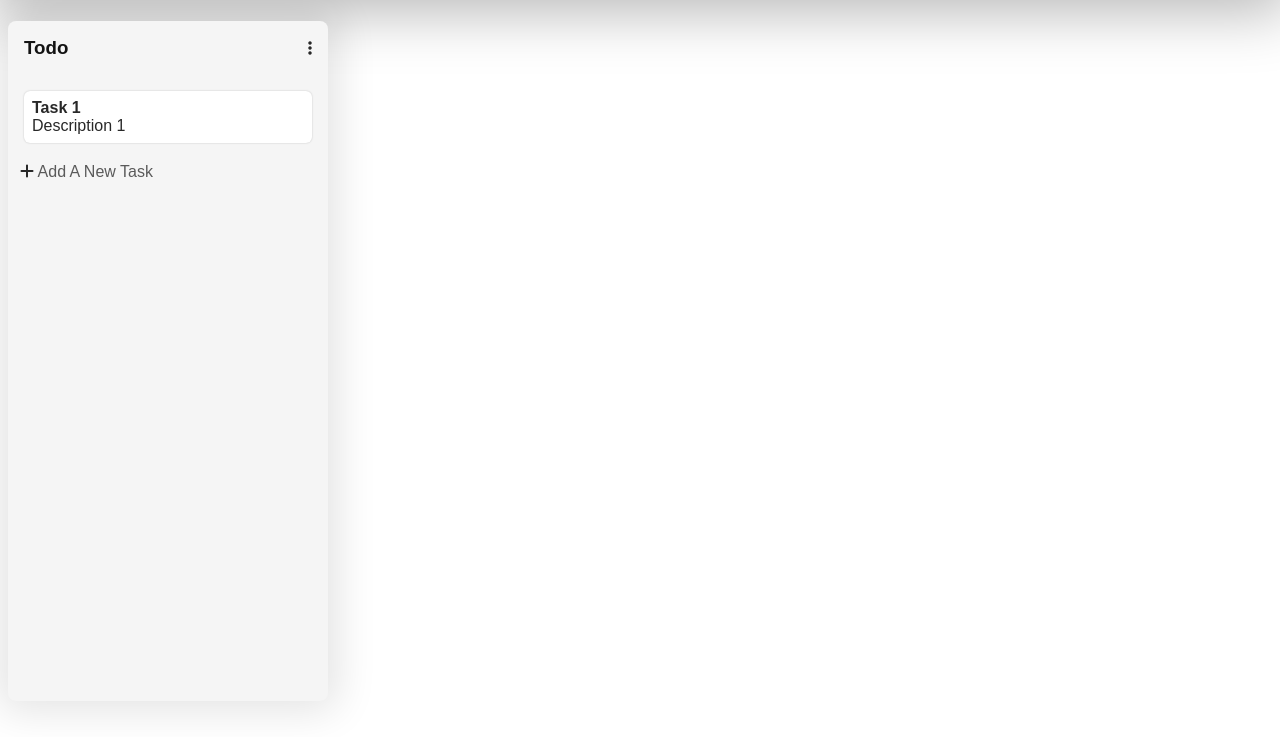
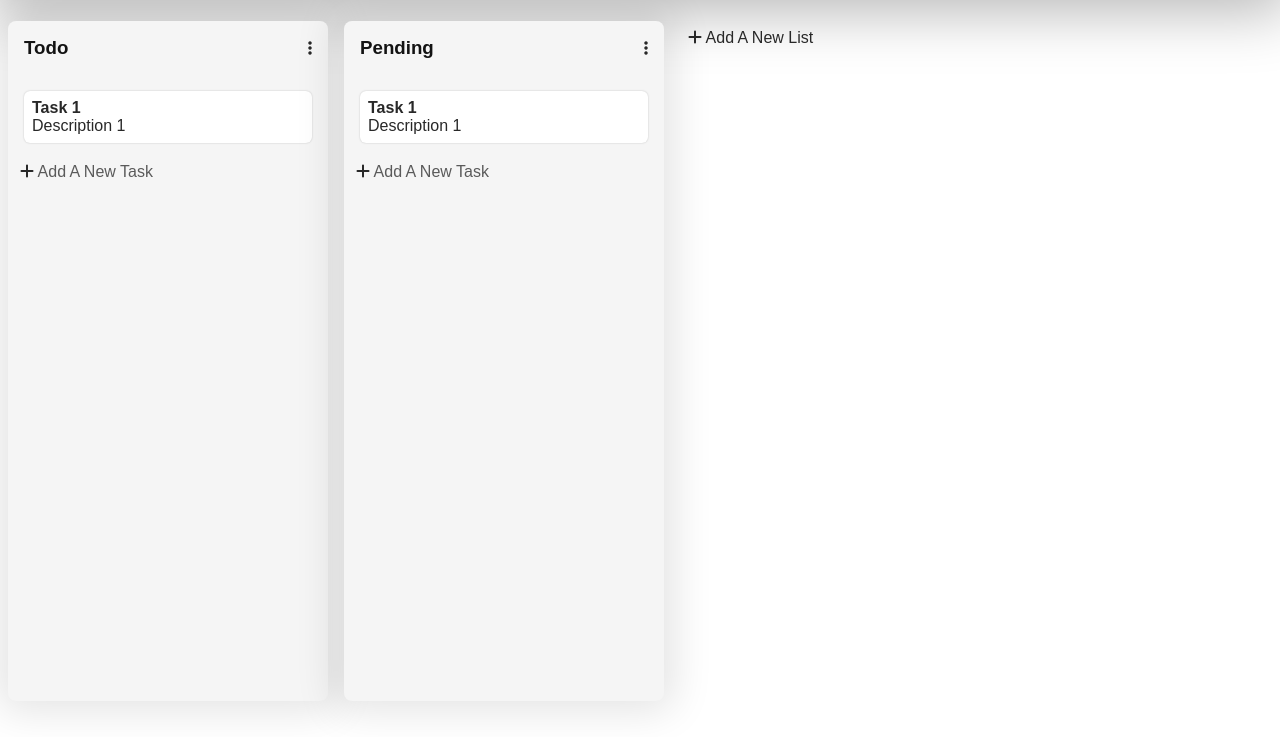
Before and after one commit to mahmutyoung/task-manager, a website: page index.html in a window 1280 px wide. Shown: the part 63-800 px from the top of the page. Drawn offline with Linux system fonts and the light colour scheme.

Commit message:
add new list feature

```diff
--- a/form.js
+++ b/form.js
@@ -16,19 +16,7 @@ function handleSubmitForm(e) {
   console.log(tasks);
   e.target[0].value = '';
   e.target[1].value = '';
-  Board(tasks);
-  tasks.forEach((item) => {
-    const parent = document.getElementById(`${item.id}`);
-    parent.addEventListener('mouseenter', () => {
-      parent.style.backgroundColor = 'rgb(250, 250, 250)';
-      console.log(parent.children);
-      parent.children[0].children[1].style.visibility = 'visible';
-    });
-    parent.addEventListener('mouseleave', () => {
-      parent.style.backgroundColor = 'rgb(255, 255, 255)';
-      parent.children[0].children[1].style.visibility = 'hidden';
-    });
-  });
+  Board();
   toggleFormVisibility();
 }
 
--- a/index.html
+++ b/index.html
@@ -19,6 +19,7 @@
             <label for="status">Task Status</label>
             <select id="status">
                 <option value="todo">Todo</option>
+                <option value="pending">Pending</option>
             </select>
             <br>
             <button type="submit" id="btn-add">Save</button>
--- a/list.js
+++ b/list.js
@@ -3,6 +3,7 @@ const List = (status, tasks) => {
   const list = filterByStatus({ tasks, status }).map((item) => {
     return ListItem(item);
   });
+  console.log(list);
   let listHTML = list?.reduce((acc, curr) => {
     return acc + curr;
   });
@@ -11,9 +12,16 @@ const List = (status, tasks) => {
   listHTML += `<p onclick="toggleFormVisibility()" class="addCard"><i class="fa-solid fa-plus"></i> Add A New Task</p>`;
   uListHTML = `<ul class="${status}-list">  ${listHTML}</ul>`;
   return `
+  <div class="list-container">
   <div class="${status}-list ">
   ${header}
   ${uListHTML}
   </div>
+  </div>
   `;
 };
+
+const addList = () => {
+  return `<div class="addList">
+  <i class="fa-solid fa-plus"></i> Add A New List</div>`;
+};
--- a/main.js
+++ b/main.js
@@ -1,19 +1,35 @@
 const tasks = [
-  { id: -1, title: 'Task 1', description: 'Description 1', status: 'todo' },
+  { id: -2, title: 'Task 1', description: 'Description 1', status: 'todo' },
+  { id: -1, title: 'Task 1', description: 'Description 1', status: 'pending' },
 ];
+let statuses = [];
 const board = document.createElement('main');
 //const todoList = document.getElementById('todo-list');
 
 const Board = () => {
   const todoList = List('todo', tasks);
-
+  const pendingList = List('pending', tasks);
+  const emptyListCard = addList();
   board.classList.add('board');
 
   console.log(board);
-  //board.appendChild(todoList);
-  board.innerHTML = `<div class="list-container">${todoList}</div>`;
+
+  board.innerHTML = todoList + pendingList + emptyListCard;
+
   console.log(board);
   document.body.insertBefore(board, document.getElementsByTagName('script')[1]);
-  //return board;
+
+  tasks.forEach((item) => {
+    const parent = document.getElementById(`${item.id}`);
+    parent.addEventListener('mouseenter', () => {
+      parent.style.backgroundColor = 'rgb(250, 250, 250)';
+      console.log(parent.children);
+      parent.children[0].children[1].style.visibility = 'visible';
+    });
+    parent.addEventListener('mouseleave', () => {
+      parent.style.backgroundColor = 'rgb(255, 255, 255)';
+      parent.children[0].children[1].style.visibility = 'hidden';
+    });
+  });
 };
 Board();
--- a/style.css
+++ b/style.css
@@ -107,6 +107,7 @@ ul{
     border-radius: 6px;
 }
 .task__header{
+
     display: flex;
     flex-direction: row;
     align-items: center;
@@ -122,10 +123,15 @@ ul{
     color: rgb(90, 90, 90);
 
 }
-.addCard:hover{
+.addList{
+    margin:8px 8px;
+    padding: 8px;
+    height: max-content;
+
+}
+.addCard:hover, .addList:hover{
     cursor: pointer;
     color:rgb(40, 40, 40);
-
     background-color: rgb(236, 236, 236);
     border-radius: 4px;
 }
```
